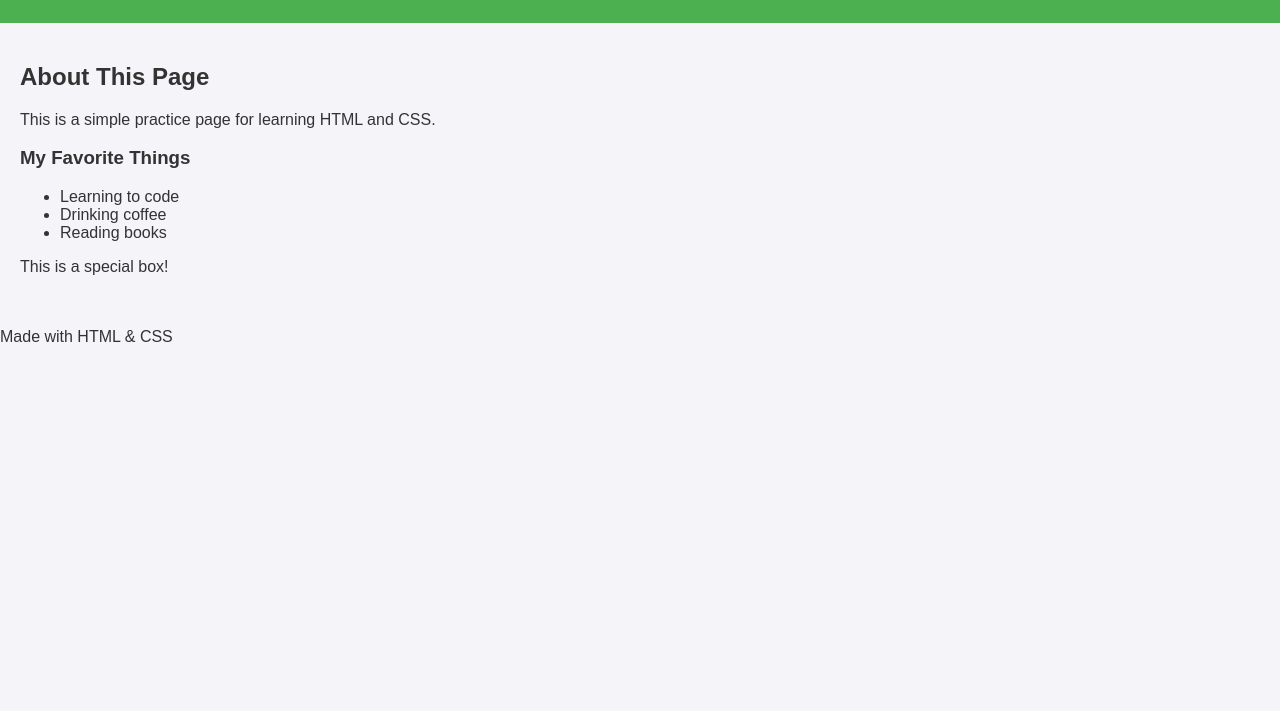
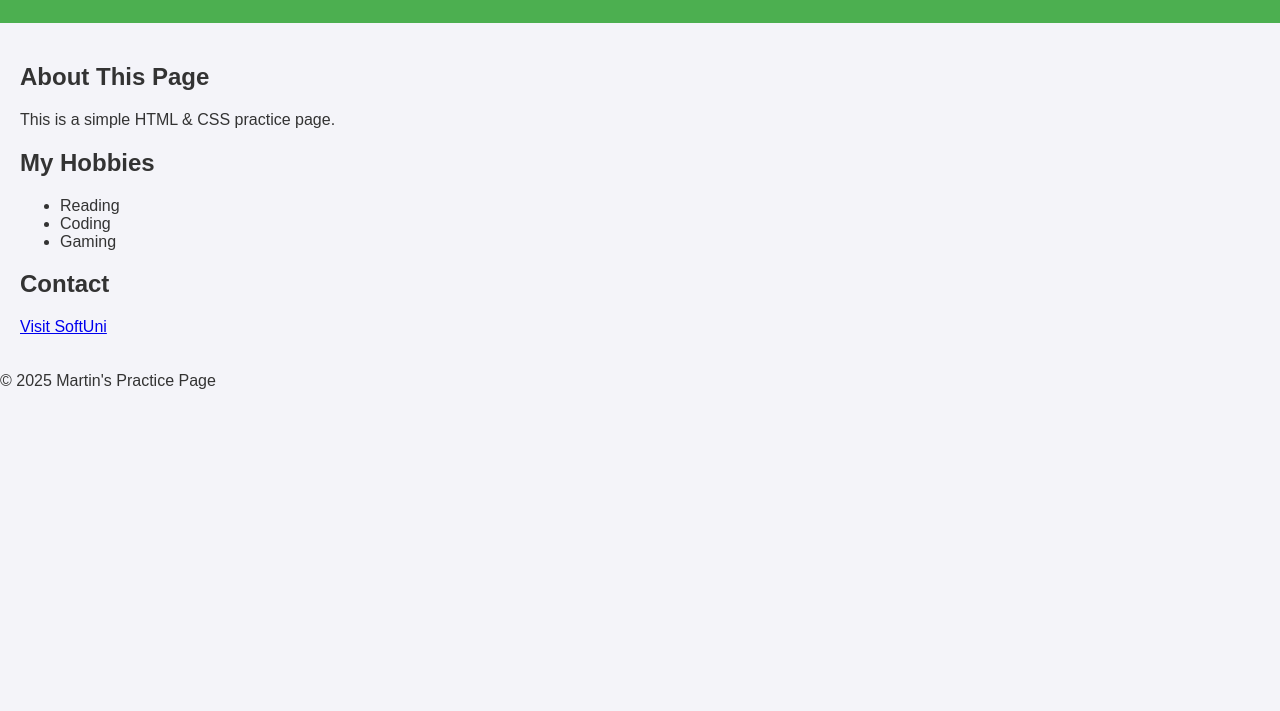
Before and after one commit to MarinovM03/SoftUni-HTML-CSS-Full-Course, a plain HTML site: page 01-Introduction to HTML and CSS/solo-practice/playground2.html in a window 1280 px wide. Shown: the part 89-800 px from the top of the page. Drawn offline with Linux system fonts and the light colour scheme.

Commit message:
Update HTML

```diff
--- a/01-Introduction to HTML and CSS/solo-practice/playground2.html
+++ b/01-Introduction to HTML and CSS/solo-practice/playground2.html
@@ -7,32 +7,33 @@
     <link rel="stylesheet" href="./playground2.css">
 </head>
 <body>
-    <header>
-        <h1>Welcome to My Page</h1>
+    <header class="header">
+        <h1>Hello, SoftUni!</h1>
     </header>
 
-    <main>
-        <section class="intro">
+    <main class="main">
+        <section>
             <h2>About This Page</h2>
-            <p>This is a simple practice page for learning HTML and CSS.</p>
+            <p>This is a simple HTML & CSS practice page.</p>
         </section>
 
-        <section class="content">
-            <h3>My Favorite Things</h3>
-            <ul>
-                <li>Learning to code</li>
-                <li>Drinking coffee</li>
-                <li>Reading books</li>
+        <section>
+            <h2>My Hobbies</h2>
+            <ul class="hobby-list">
+                <li>Reading</li>
+                <li>Coding</li>
+                <li>Gaming</li>
             </ul>
         </section>
 
-        <div class="box">
-            <p>This is a special box!</p>
-        </div>
+        <section>
+            <h2>Contact</h2>
+            <a class="link" href="https://softuni.bg" target="_blank">Visit SoftUni</a>
+        </section>
     </main>
 
-    <footer>
-        <p>Made with HTML & CSS</p>
+    <footer class="footer">
+        <p>© 2025 Martin's Practice Page</p>
     </footer>
 </body>
 </html>
```
